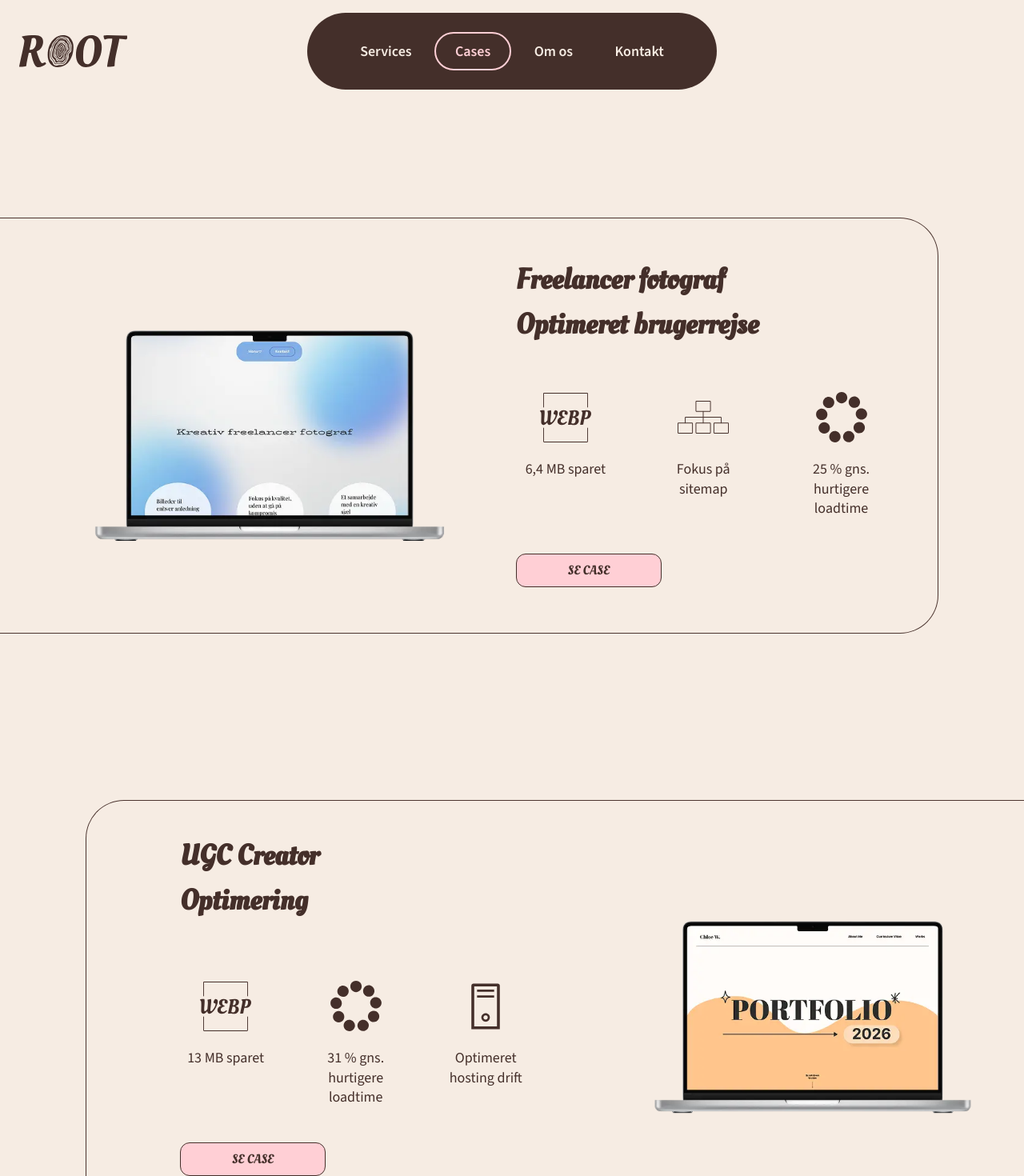
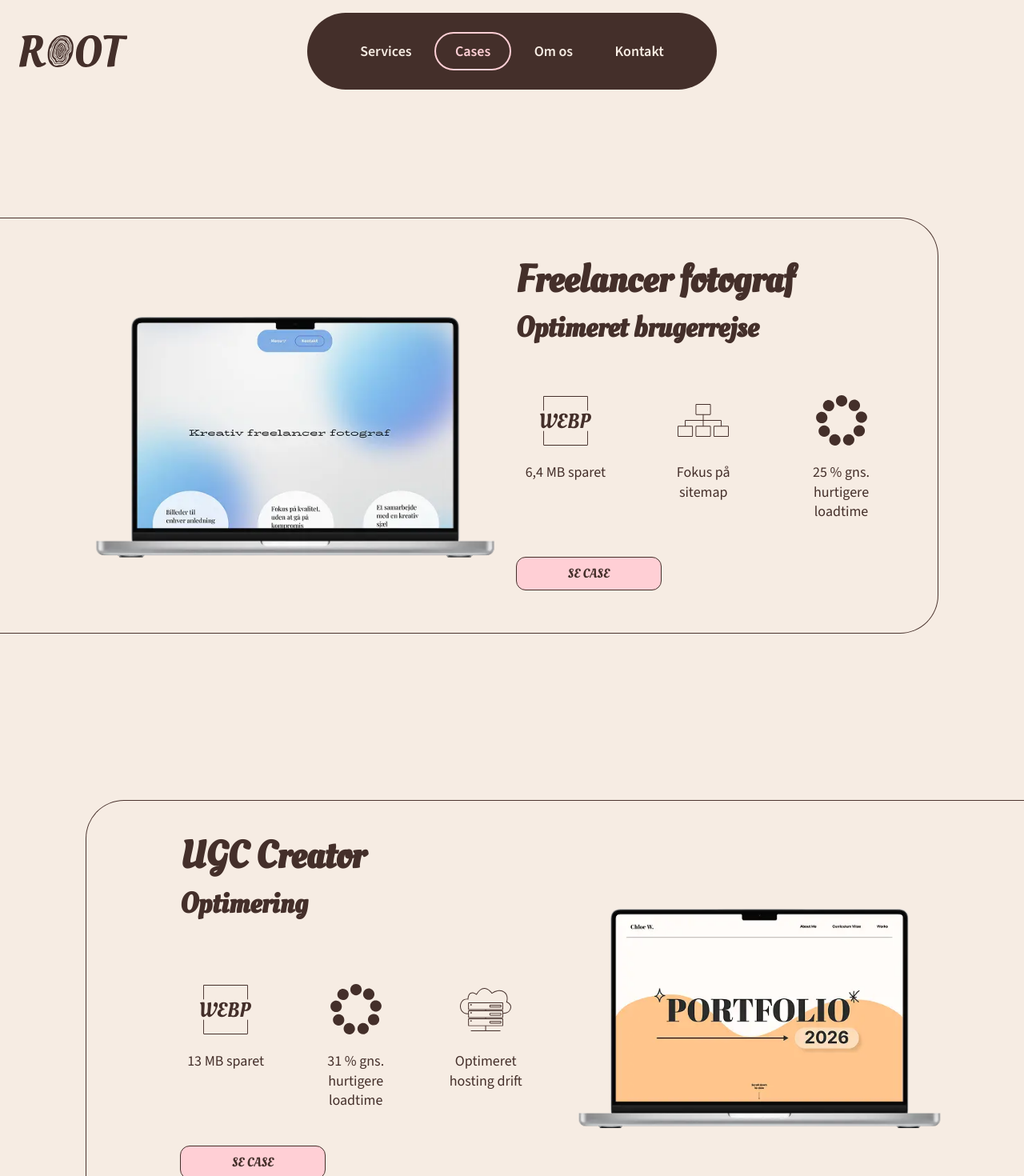
Before and after one commit to Rosa2401/ROOT, a React (Vite) app: page /cases in a window 1280 px wide. Shown: the top 1470 px of the page at 80% size. Built offline with nearby package versions, Linux system fonts and the light colour scheme.

Commit message:
host ikon

```diff
--- a/src/components/CaseL.jsx
+++ b/src/components/CaseL.jsx
@@ -18,7 +18,7 @@ const CaseL = ({
               <img
                 src={image}
                 alt={imageAlt}
-                className="max-h-[70%] max-w-[70%] object-contain ml-[10%]"
+                className="max-h-[80%] max-w-[80%] object-contain ml-[10%]"
               />
             ) : (
               <div className="h-full w-full" />
@@ -32,7 +32,7 @@ const CaseL = ({
 
             {/* Titel */}
             {title && (
-              <h2 className="font-oleo mb-4 text-4xl font-semibold">
+              <h2 className="font-oleo mb-4 text-5xl font-semibold">
                 {title}
               </h2>
             )}
--- a/src/components/CaseR.jsx
+++ b/src/components/CaseR.jsx
@@ -17,7 +17,7 @@ const CaseR = ({
 
             {/* Titel */}
             {title && (
-              <h2 className="font-oleo mb-4 text-4xl font-semibold">
+              <h2 className="font-oleo mb-4 text-5xl font-semibold">
                 {title}
               </h2>
             )}
@@ -68,12 +68,12 @@ const CaseR = ({
 
         {/* Billede højre */}
         <div className="w-full">
-          <div className="flex h-[420px] items-center justify-end overflow-hidden">
+          <div className="flex h-[420px] items-center justify-end overflow-hidden ">
             {image ? (
               <img
                 src={image}
                 alt={imageAlt}
-                className="max-h-[70%] max-w-[70%] object-contain mr-[10%]"
+                className="max-h-[80%] max-w-[80%] object-contain mr-24"
               />
             ) : (
               <div className="h-full w-full" />
```
Also changed, not shown: src/assets/host.svg.
